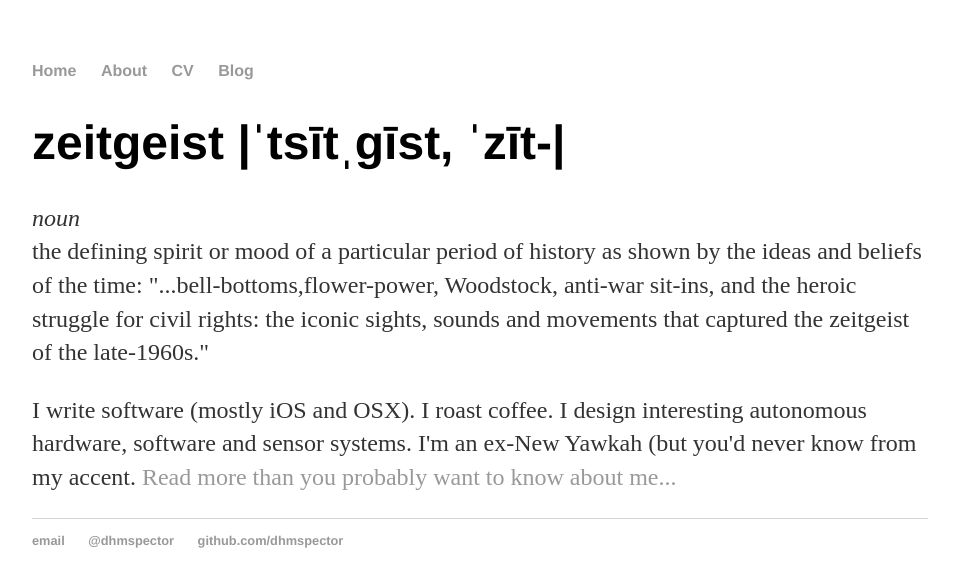
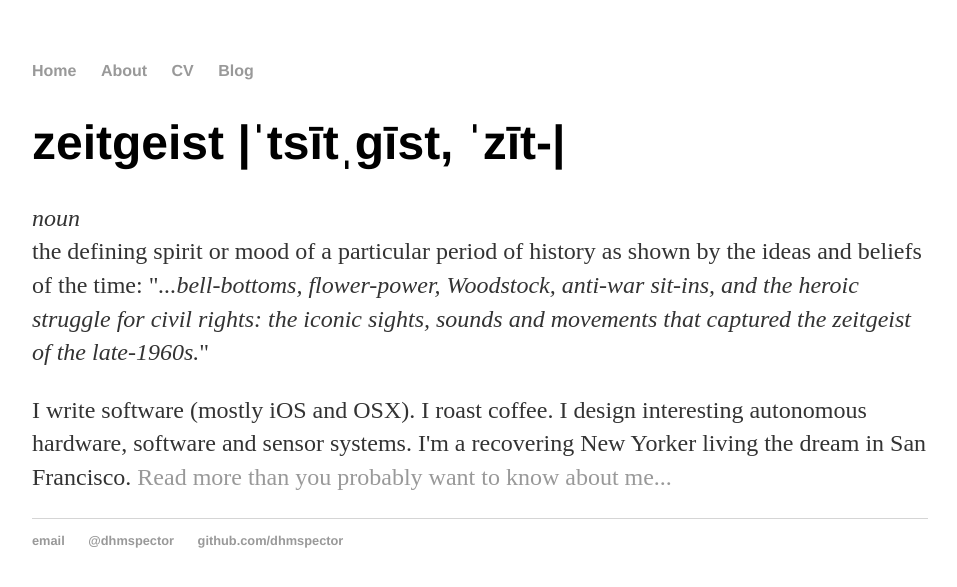
Before and after one commit to dhmspector/dhmspector.github.io, a Jekyll site: the page built from index.html, in a window 1280 px wide. Shown: the top 587 px of the page, without its empty margins (160-1117 px from the left). Built offline with Jekyll 4.4.1, drawn with Linux system fonts in a browser that asks for light colours.

Commit message:
main page update

```diff
--- a/index.html
+++ b/index.html
@@ -8,13 +8,13 @@ title: David HM Spector, iOS/OSX Developer, Coffee Snob, Recovering New Yorker i
 
 <p><em>noun</em></br> the defining spirit or mood of a particular
 period of history as shown by the ideas and beliefs of the time:
-"...bell-bottoms,flower-power, Woodstock, anti-war sit-ins, and the
+"<em>...bell-bottoms, flower-power, Woodstock, anti-war sit-ins, and the
 heroic struggle for civil rights: the iconic sights, sounds and
-movements that captured the zeitgeist of the late-1960s."</p>
+movements that captured the zeitgeist of the late-1960s.</em>"</p>
 
 <p>I write software (mostly iOS and OSX). I roast coffee. I design
-interesting autonomous hardware, software and sensor systems. I'm an
-ex-New Yawkah (but you'd never know from my
-accent.  <a href="/about">Read more than you probably want to know
+interesting autonomous hardware, software and sensor systems.  I'm a
+recovering New Yorker living the dream in San
+Francisco.  <a href="/about">Read more than you probably want to know
 about me...</a></p>
 		</div>
```
